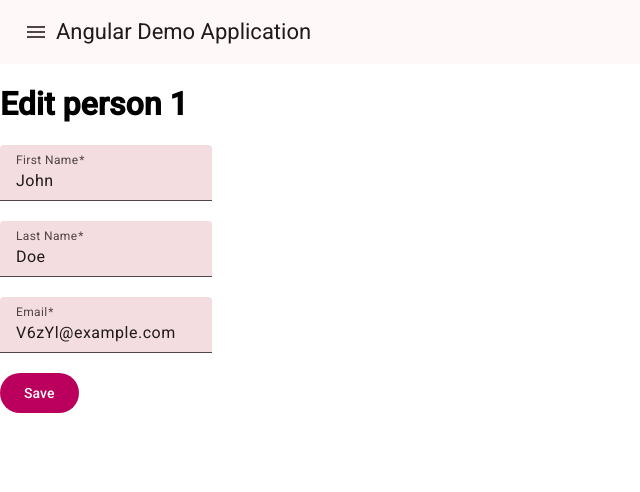
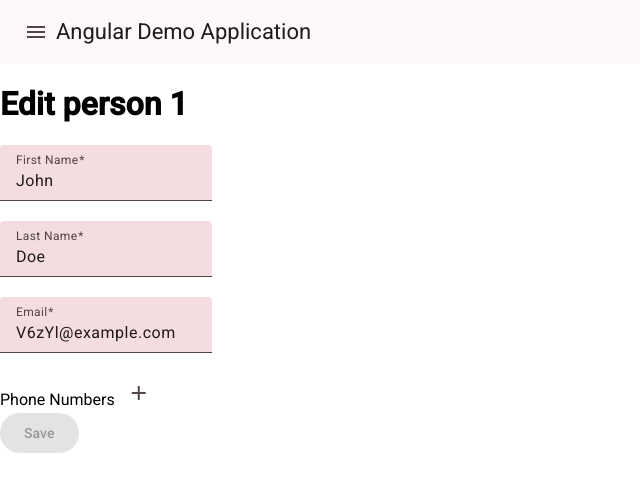
Before and after one commit to havababay/FrontendCourseExercises-2024-Semester1, an Angular app in the folder angular-demo/: page /person/1 in a window 1280 px wide. Shown: the top 492 px of the page, without its empty margins (0-640 px from the left). Built offline with nearby package versions, Linux system fonts and the light colour scheme.

Commit message:
dynamic forms, pattern validation

```diff
--- a/angular-demo/src/app/forms-code-review/example2/create-person/create-person.component.ts
+++ b/angular-demo/src/app/forms-code-review/example2/create-person/create-person.component.ts
@@ -39,6 +39,7 @@ export class CreatePersonComponent {
         firstName: firstName,
         lastName: lastName,
         email: email,
+        phoneNumbers: [],
       });
       this.router.navigate(['persons-list']);
     }
--- a/angular-demo/src/app/person-manage/model/person.ts
+++ b/angular-demo/src/app/person-manage/model/person.ts
@@ -1,8 +1,11 @@
+import { PhoneNumber } from "./phone-number";
+
 export class Person {
     constructor(
         public id: number,
         public firstName: string,
         public lastName: string,
         public email: string,
+        public phoneNumbers: PhoneNumber[] = []
     ) {}
 }
--- /dev/null
+++ b/angular-demo/src/app/person-manage/model/phone-number.ts
@@ -0,0 +1,3 @@
+export class PhoneNumber {
+    constructor(public number: string) {}
+}
--- a/angular-demo/src/app/person-manage/person-form/person-form.component.html
+++ b/angular-demo/src/app/person-manage/person-form/person-form.component.html
@@ -7,24 +7,51 @@
   <div>
     <mat-form-field>
       <mat-label>First Name</mat-label>
-      <input matInput name="firstName" required [(ngModel)]="newPerson.firstName"/>
+      <input matInput name="firstName" required [(ngModel)]="newPerson.firstName" pattern="^[a-zA-Z ]+$"/>
+      <mat-error>
+        Name must be letters only
+      </mat-error>
     </mat-form-field>
   </div>
   <div>
     <mat-form-field>
       <mat-label>Last Name</mat-label>
-      <input matInput name="lastName" required [(ngModel)]="newPerson.lastName"/>
+      <input matInput name="lastName" required [(ngModel)]="newPerson.lastName" pattern="^[a-zA-Z ]+$"/>
+      <mat-error>
+        Name must be letters only
+      </mat-error>
     </mat-form-field>
   </div>
   <div>
     <mat-form-field>
         <mat-label>Email</mat-label>
         <input matInput name="email" required email [(ngModel)]="newPerson.email"/>
+        <mat-error>
+          Email format issue
+        </mat-error>
       </mat-form-field>
+  </div>
+  <div>
+    <div ngModelGroup="phone" #phoneNumbers="ngModelGroup">Phone Numbers
+      <button mat-icon-button type="button" (click)="addPhoneNumber()">
+        <mat-icon>add</mat-icon>
+      </button>
+      @for (phone of newPerson.phoneNumbers; track phone.number; let idx = $index) {
+        <div>
+          <mat-form-field>
+            <mat-label>Phone Number</mat-label>
+            <input matInput name="phoneNumber" [(ngModel)]="phone.number" required name="phone-number-{{idx}}"/>
+          </mat-form-field>
+          <button mat-icon-button type="button" (click)="removePhoneNumber(idx)">
+            <mat-icon>remove</mat-icon>
+          </button>
+        </div>
+      }
+    </div>
   </div>
   <button mat-flat-button
     type="submit"
-    color="primary" [disabled]="personForm.invalid">
+    color="primary" [disabled]="personForm.invalid || personForm.pristine">
     Save
   </button>
 </form>
--- a/angular-demo/src/app/person-manage/person-form/person-form.component.ts
+++ b/angular-demo/src/app/person-manage/person-form/person-form.component.ts
@@ -1,15 +1,17 @@
-import { Component, Input, OnInit } from '@angular/core';
-import { FormsModule } from '@angular/forms';
+import { Component, Input, OnInit, ViewChild } from '@angular/core';
+import { FormsModule, NgModelGroup } from '@angular/forms';
 import { MatButtonModule } from '@angular/material/button';
 import { MatFormFieldModule } from '@angular/material/form-field';
 import { MatInputModule } from '@angular/material/input';
 import { Person } from '../model/person';
 import { PersonsService } from '../persons.service';
 import { Router } from '@angular/router';
+import { PhoneNumber } from '../model/phone-number';
+import { MatIconModule } from '@angular/material/icon';
 
 @Component({
   selector: 'app-person-form',
-  imports: [FormsModule, MatButtonModule, MatFormFieldModule, MatInputModule],
+  imports: [FormsModule, MatButtonModule, MatFormFieldModule, MatInputModule, MatIconModule],
   templateUrl: './person-form.component.html',
   styleUrl: './person-form.component.css',
 })
@@ -17,6 +19,8 @@ export class PersonFormComponent implements OnInit {
   newPerson: Person = new Person(0, '', '', '');
 
   @Input() id = 0;
+
+  @ViewChild('phoneNumbers') phoneNumbers? : NgModelGroup;
 
   constructor(private personService: PersonsService, private router: Router) {}
   ngOnInit(): void {
@@ -40,4 +44,13 @@ export class PersonFormComponent implements OnInit {
     }
     this.router.navigate(['persons-list']);
   }
+
+  addPhoneNumber() {
+    this.newPerson.phoneNumbers.push(new PhoneNumber(""));
+  }
+
+  removePhoneNumber(index: number) {
+    this.newPerson.phoneNumbers.splice(index, 1);
+    this.phoneNumbers?.control.markAsDirty();
+  }
 }
```
